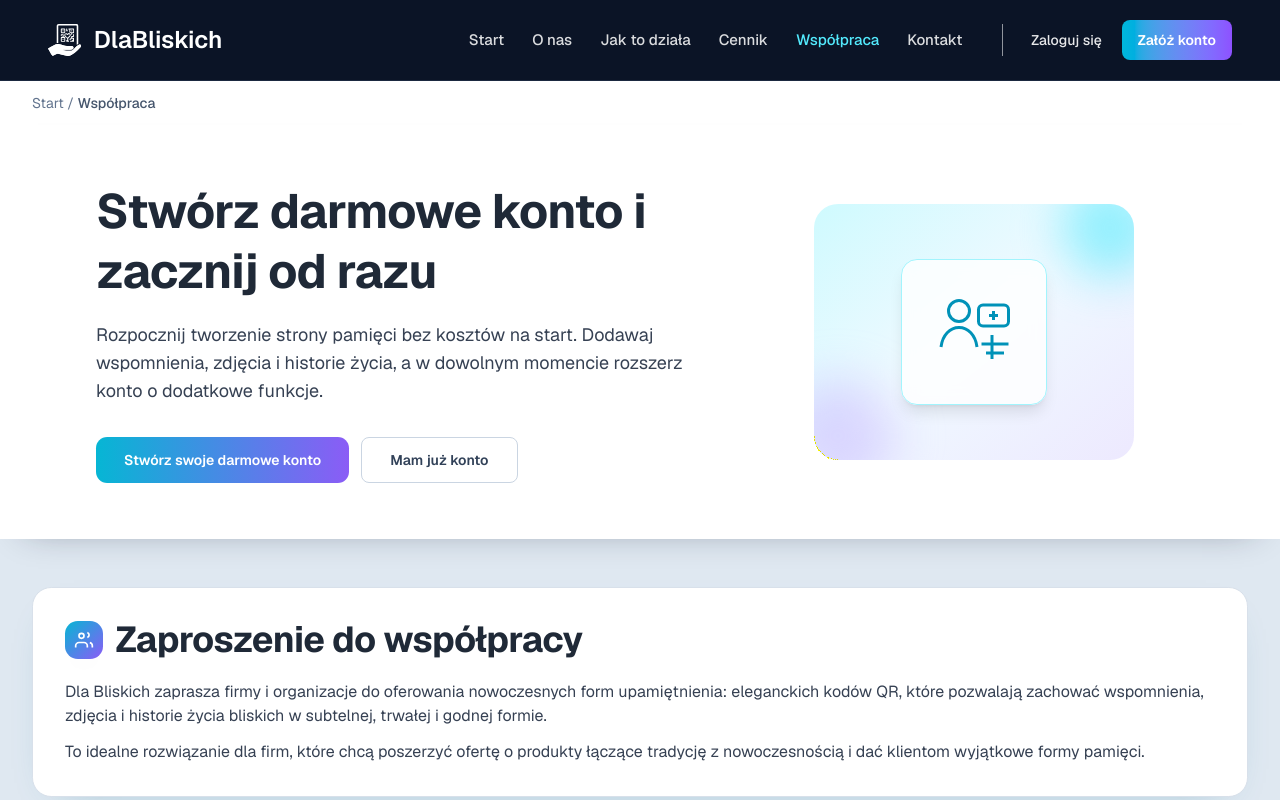
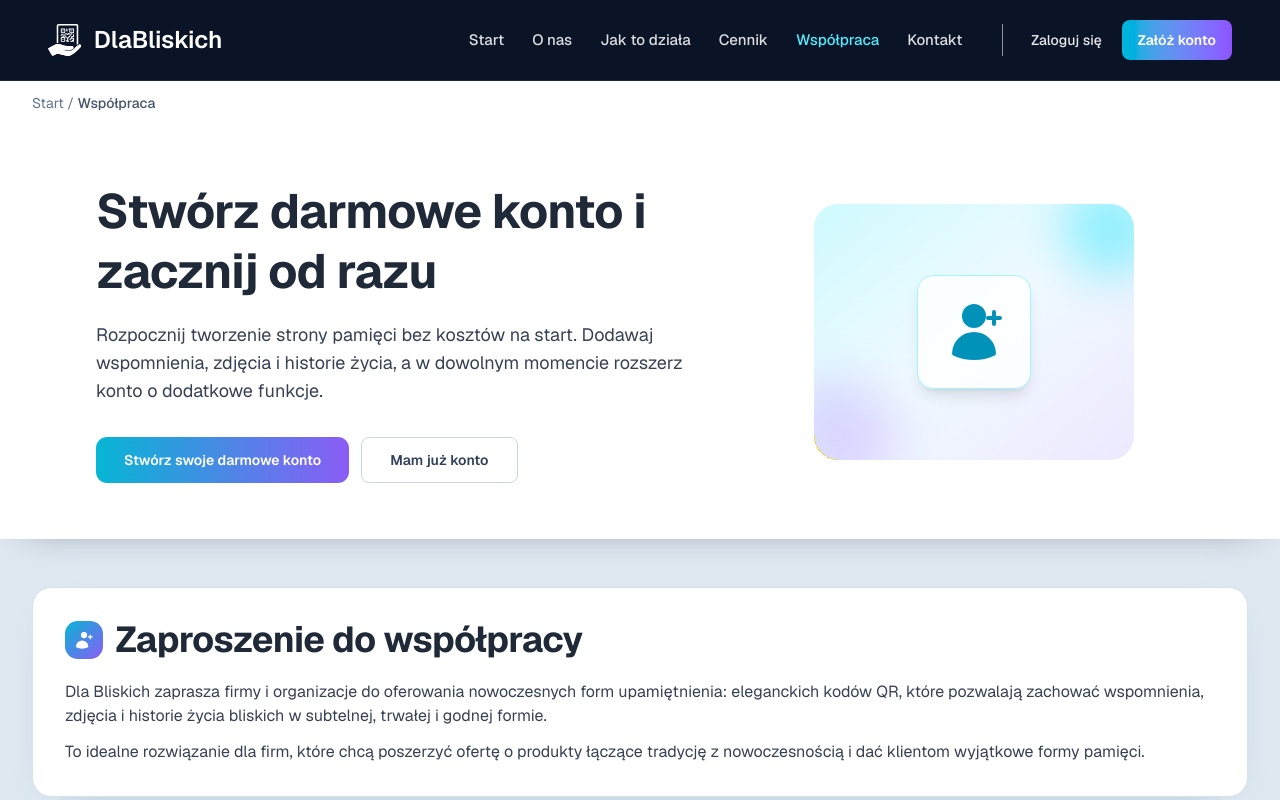
Before and after one commit to Marcinr1984/strona-informacyjna, a Next.js app: page /wspolpraca in a window 1280 px wide. Shown: the top 800 px of the page. Built offline with nearby package versions, Linux system fonts and the light colour scheme.

Commit message:
Ujednolicenie ikon do stylu Heroicons solid

```diff
--- a/app/faq/page.tsx
+++ b/app/faq/page.tsx
@@ -27,10 +27,8 @@ export default function FAQPage() {
       <section className="panel p-8">
         <div className="flex items-center gap-3">
           <div className="icon-chip">
-            <svg viewBox="0 0 24 24" className="h-5 w-5" fill="none" stroke="currentColor" strokeWidth="2">
-              <circle cx="12" cy="12" r="9" />
-              <path d="M9.5 9a2.5 2.5 0 1 1 4.2 1.8c-.8.7-1.7 1.2-1.7 2.7" />
-              <circle cx="12" cy="17" r="1" fill="currentColor" stroke="none" />
+            <svg xmlns="http://www.w3.org/2000/svg" viewBox="0 0 24 24" fill="currentColor" className="h-5 w-5">
+              <path fillRule="evenodd" d="M2.25 12c0-5.385 4.365-9.75 9.75-9.75s9.75 4.365 9.75 9.75-4.365 9.75-9.75 9.75S2.25 17.385 2.25 12Zm8.25-3a1.5 1.5 0 1 1 2.37 1.213c-.611.458-1.12 1.103-1.12 2.037a.75.75 0 0 1-1.5 0c0-1.468.805-2.519 1.72-3.204a.002.002 0 0 0 .001-.001A1.5 1.5 0 0 1 10.5 9Zm1.5 7.5a1.125 1.125 0 1 0 0-2.25 1.125 1.125 0 0 0 0 2.25Z" clipRule="evenodd"/>
             </svg>
           </div>
           <h1 className="section-title text-4xl">Najczęściej zadawane pytania</h1>
--- a/app/page.tsx
+++ b/app/page.tsx
@@ -41,21 +41,18 @@ const sections = [
 
 function SectionIcon({ type }: { type: string }) {
   if (type === "heart") {
-    return <svg viewBox="0 0 24 24" className="h-5 w-5" fill="currentColor"><path d="M12 21s-6.7-4.35-9.33-8.23C.65 9.8 2.04 5.5 6 5.5c2.07 0 3.24 1.18 4 2.2.76-1.02 1.93-2.2 4-2.2 3.96 0 5.35 4.3 3.33 7.27C18.7 16.65 12 21 12 21Z"/></svg>;
+    return <svg xmlns="http://www.w3.org/2000/svg" viewBox="0 0 24 24" fill="currentColor" className="h-5 w-5"><path d="m11.645 20.91-.007-.003-.022-.012a15.247 15.247 0 0 1-.383-.218 25.18 25.18 0 0 1-4.244-3.17C4.688 15.36 2.25 12.175 2.25 8.25 2.25 5.322 4.522 3 7.41 3c1.962 0 3.64 1.106 4.59 2.726C12.95 4.106 14.627 3 16.59 3 19.478 3 21.75 5.322 21.75 8.25c0 3.925-2.438 7.111-4.739 9.256a25.175 25.175 0 0 1-4.244 3.17 15.155 15.155 0 0 1-.383.219l-.022.012-.007.003a.75.75 0 0 1-.71 0Z"/></svg>;
   }
   if (type === "compass") {
-    return <svg viewBox="0 0 24 24" className="h-5 w-5" fill="none" stroke="currentColor" strokeWidth="2"><circle cx="12" cy="12" r="8"/><path d="m14.5 9.5-2 5-5 2 2-5 5-2Z"/></svg>;
+    return <svg xmlns="http://www.w3.org/2000/svg" viewBox="0 0 24 24" fill="currentColor" className="h-5 w-5"><path fillRule="evenodd" d="M11.54 22.351a.75.75 0 0 0 .92 0l2.9-2.173A.75.75 0 0 0 15.75 19.6V15a.75.75 0 0 1 .75-.75h4.6a.75.75 0 0 0 .58-1.39l-2.172-2.9a.75.75 0 0 0-1.152 0L15 13.5a.75.75 0 0 1-.53.22H9.53a.75.75 0 0 1-.53-.22L5.46 9.96a.75.75 0 0 0-1.152 0L2.136 12.86a.75.75 0 0 0 .58 1.39h4.6A.75.75 0 0 1 8.066 15v4.6a.75.75 0 0 0 .39.578l2.9 2.173Z" clipRule="evenodd"/></svg>;
   }
   if (type === "layers") {
-    return <svg viewBox="0 0 24 24" className="h-5 w-5" fill="none" stroke="currentColor" strokeWidth="2"><path d="m12 3 9 5-9 5-9-5 9-5Z"/><path d="m3 12 9 5 9-5"/><path d="m3 16 9 5 9-5"/></svg>;
+    return <svg xmlns="http://www.w3.org/2000/svg" viewBox="0 0 24 24" fill="currentColor" className="h-5 w-5"><path d="M11.644 1.952a.75.75 0 0 1 .712 0l9.75 5.25a.75.75 0 0 1 0 1.296l-9.75 5.25a.75.75 0 0 1-.712 0l-9.75-5.25a.75.75 0 0 1 0-1.296l9.75-5.25Z"/><path d="m3.37 11.72 8.274 4.455a.75.75 0 0 0 .712 0l8.274-4.455a.75.75 0 0 1 .71 1.322l-8.63 4.647a.75.75 0 0 1-.71 0l-8.63-4.647a.75.75 0 1 1 .71-1.322Z"/><path d="m3.37 15.97 8.274 4.455a.75.75 0 0 0 .712 0l8.274-4.455a.75.75 0 1 1 .71 1.322l-8.63 4.647a.75.75 0 0 1-.71 0l-8.63-4.647a.75.75 0 1 1 .71-1.322Z"/></svg>;
   }
   if (type === "users") {
-    return <svg viewBox="0 0 24 24" className="h-5 w-5" fill="none" stroke="currentColor" strokeWidth="2"><path d="M16 21v-2a4 4 0 0 0-4-4H6a4 4 0 0 0-4 4v2"/><circle cx="9" cy="7" r="3"/><path d="M22 21v-2a4 4 0 0 0-3-3.87"/><path d="M16 3.13a3 3 0 0 1 0 5.74"/></svg>;
+    return <svg xmlns="http://www.w3.org/2000/svg" viewBox="0 0 24 24" fill="currentColor" className="h-5 w-5"><path fillRule="evenodd" d="M8.25 6a3.75 3.75 0 1 1 7.5 0 3.75 3.75 0 0 1-7.5 0ZM2.25 20.105a7.5 7.5 0 0 1 15 0 .75.75 0 0 1-.437.695A18.683 18.683 0 0 1 9.75 22.5 18.683 18.683 0 0 1 2.687 20.8a.75.75 0 0 1-.437-.695ZM16.5 8.25a.75.75 0 0 1 .75-.75h1.5V6a.75.75 0 0 1 1.5 0v1.5h1.5a.75.75 0 0 1 0 1.5h-1.5v1.5a.75.75 0 0 1-1.5 0V9h-1.5a.75.75 0 0 1-.75-.75Z" clipRule="evenodd"/></svg>;
   }
-  if (type === "clock") {
-    return <svg viewBox="0 0 24 24" className="h-5 w-5" fill="none" stroke="currentColor" strokeWidth="2"><circle cx="12" cy="12" r="9"/><path d="M12 7v6l4 2"/></svg>;
-  }
-  return <svg viewBox="0 0 24 24" className="h-5 w-5" fill="none" stroke="currentColor" strokeWidth="2"><path d="M20 12v7a2 2 0 0 1-2 2H6a2 2 0 0 1-2-2v-7"/><path d="M9 12h6"/><path d="M12 3v9"/></svg>;
+  return <svg xmlns="http://www.w3.org/2000/svg" viewBox="0 0 24 24" fill="currentColor" className="h-5 w-5"><path fillRule="evenodd" d="M6.429 2.25A2.25 2.25 0 0 0 4.18 4.5v15A2.25 2.25 0 0 0 6.43 21.75h11.142a2.25 2.25 0 0 0 2.25-2.25v-15a2.25 2.25 0 0 0-2.25-2.25H6.43ZM12 6a.75.75 0 0 1 .75.75v2.5h2.5a.75.75 0 0 1 0 1.5h-2.5v2.5a.75.75 0 0 1-1.5 0v-2.5h-2.5a.75.75 0 0 1 0-1.5h2.5v-2.5A.75.75 0 0 1 12 6Z" clipRule="evenodd"/></svg>;
 }
 
 function StepIllustrationIcon({ step }: { step: 1 | 2 | 3 }) {
--- a/app/wspolpraca/page.tsx
+++ b/app/wspolpraca/page.tsx
@@ -6,11 +6,8 @@ export default function WspolpracaPage() {
       <section className="panel p-8">
         <div className="flex items-center gap-3">
           <div className="icon-chip">
-            <svg viewBox="0 0 24 24" className="h-5 w-5" fill="none" stroke="currentColor" strokeWidth="2">
-              <path d="M16 21v-2a4 4 0 0 0-4-4H6a4 4 0 0 0-4 4v2" />
-              <circle cx="9" cy="7" r="3" />
-              <path d="M22 21v-2a4 4 0 0 0-3-3.87" />
-              <path d="M16 3.13a3 3 0 0 1 0 5.74" />
+            <svg xmlns="http://www.w3.org/2000/svg" viewBox="0 0 24 24" fill="currentColor" className="h-5 w-5">
+              <path fillRule="evenodd" d="M8.25 6a3.75 3.75 0 1 1 7.5 0 3.75 3.75 0 0 1-7.5 0ZM2.25 20.105a7.5 7.5 0 0 1 15 0 .75.75 0 0 1-.437.695A18.683 18.683 0 0 1 9.75 22.5 18.683 18.683 0 0 1 2.687 20.8a.75.75 0 0 1-.437-.695ZM16.5 8.25a.75.75 0 0 1 .75-.75h1.5V6a.75.75 0 0 1 1.5 0v1.5h1.5a.75.75 0 0 1 0 1.5h-1.5v1.5a.75.75 0 0 1-1.5 0V9h-1.5a.75.75 0 0 1-.75-.75Z" clipRule="evenodd"/>
             </svg>
           </div>
           <h1 className="section-title text-4xl">Zaproszenie do współpracy</h1>
--- a/components/SubpagePromo.tsx
+++ b/components/SubpagePromo.tsx
@@ -10,23 +10,12 @@ function PromoIllustration({ isKontakt }: { isKontakt: boolean }) {
       <div className="absolute inset-0 flex items-center justify-center">
         <div className="rounded-2xl border border-cyan-200 bg-white/80 p-6 shadow-lg backdrop-blur">
           {isKontakt ? (
-            <div className="flex items-center gap-2 text-cyan-600">
-              <svg xmlns="http://www.w3.org/2000/svg" viewBox="0 0 24 24" fill="currentColor" aria-hidden="true" className="h-16 w-16">
-                <path d="M1.5 8.67v6.58c0 1.56 1.27 2.83 2.83 2.83h15.34c1.56 0 2.83-1.27 2.83-2.83V8.67a2.83 2.83 0 0 0-1.24-2.35l-7.67-5.11a2.83 2.83 0 0 0-3.14 0L2.74 6.32A2.83 2.83 0 0 0 1.5 8.67Zm2.58-.56 7.92 5.28 7.92-5.28a.75.75 0 1 1 .83 1.25l-8.33 5.55a.75.75 0 0 1-.84 0L3.25 9.36a.75.75 0 1 1 .83-1.25Z" />
-              </svg>
-              <svg xmlns="http://www.w3.org/2000/svg" viewBox="0 0 24 24" fill="currentColor" aria-hidden="true" className="h-8 w-8 -translate-y-5 rounded-full bg-white p-1.5 shadow">
-                <path fillRule="evenodd" d="M19.5 8.25V6A2.25 2.25 0 0 0 17.25 3.75h-10.5A2.25 2.25 0 0 0 4.5 6v12a2.25 2.25 0 0 0 2.25 2.25h5.35a.75.75 0 0 0 0-1.5H6.75A.75.75 0 0 1 6 18V6a.75.75 0 0 1 .75-.75h10.5A.75.75 0 0 1 18 6v2.25a.75.75 0 0 0 1.5 0ZM18 12a3 3 0 1 0 0 6 3 3 0 0 0 0-6Zm0-1.5a4.5 4.5 0 1 0 0 9 4.5 4.5 0 0 0 0-9Z" clipRule="evenodd" />
-              </svg>
-            </div>
+            <svg xmlns="http://www.w3.org/2000/svg" viewBox="0 0 24 24" fill="currentColor" aria-hidden="true" className="h-16 w-16 text-cyan-600">
+              <path d="M1.5 8.67v6.58c0 1.56 1.27 2.83 2.83 2.83h15.34c1.56 0 2.83-1.27 2.83-2.83V8.67a2.83 2.83 0 0 0-1.24-2.35l-7.67-5.11a2.83 2.83 0 0 0-3.14 0L2.74 6.32A2.83 2.83 0 0 0 1.5 8.67Zm2.58-.56 7.92 5.28 7.92-5.28a.75.75 0 1 1 .83 1.25l-8.33 5.55a.75.75 0 0 1-.84 0L3.25 9.36a.75.75 0 1 1 .83-1.25Z" />
+            </svg>
           ) : (
-            <svg viewBox="0 0 64 64" className="h-24 w-24 text-cyan-600" fill="none" stroke="currentColor" strokeWidth="2">
-              <circle cx="22" cy="18" r="7" />
-              <path d="M10 42c1-8 6-13 12-13s11 5 12 13" />
-              <rect x="35" y="14" width="20" height="14" rx="3" />
-              <path d="M45 18v6M42 21h6" />
-              <path d="M37 40h18" />
-              <path d="M40 46h12" />
-              <path d="M44 34v16" />
+            <svg xmlns="http://www.w3.org/2000/svg" viewBox="0 0 24 24" fill="currentColor" aria-hidden="true" className="h-16 w-16 text-cyan-600">
+              <path fillRule="evenodd" d="M7.5 6a4.5 4.5 0 1 1 9 0 4.5 4.5 0 0 1-9 0ZM3.751 20.105a8.25 8.25 0 0 1 16.498 0 .75.75 0 0 1-.437.695A18.683 18.683 0 0 1 12 22.5a18.683 18.683 0 0 1-7.812-1.7.75.75 0 0 1-.437-.695ZM19.5 3.75a.75.75 0 0 1 .75.75V6h1.5a.75.75 0 0 1 0 1.5h-1.5V9a.75.75 0 0 1-1.5 0V7.5h-1.5a.75.75 0 0 1 0-1.5h1.5V4.5a.75.75 0 0 1 .75-.75Z" clipRule="evenodd" />
             </svg>
           )}
         </div>
```
Also changed, not shown: app/jak-to-dziala/page.tsx (+24 -9 lines).
